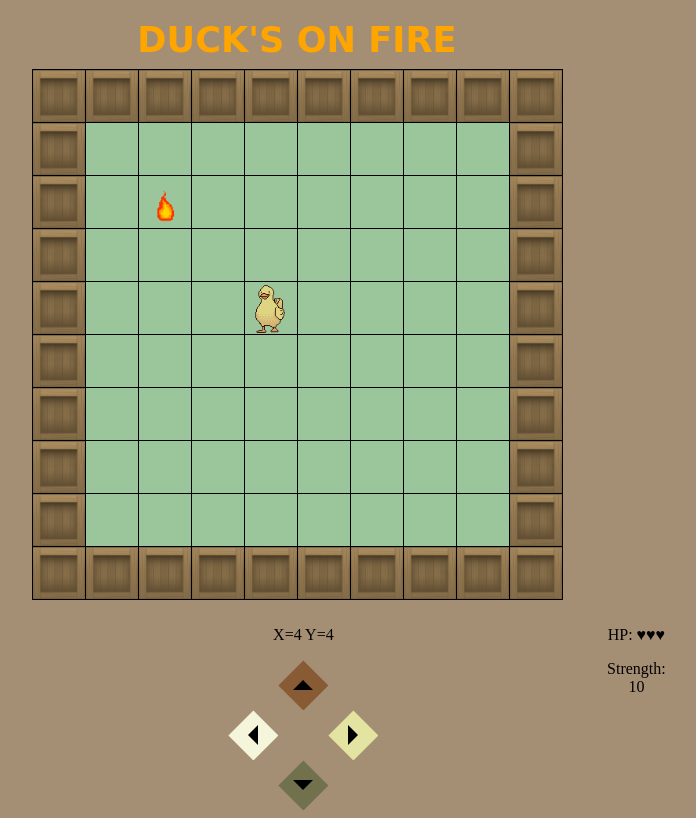
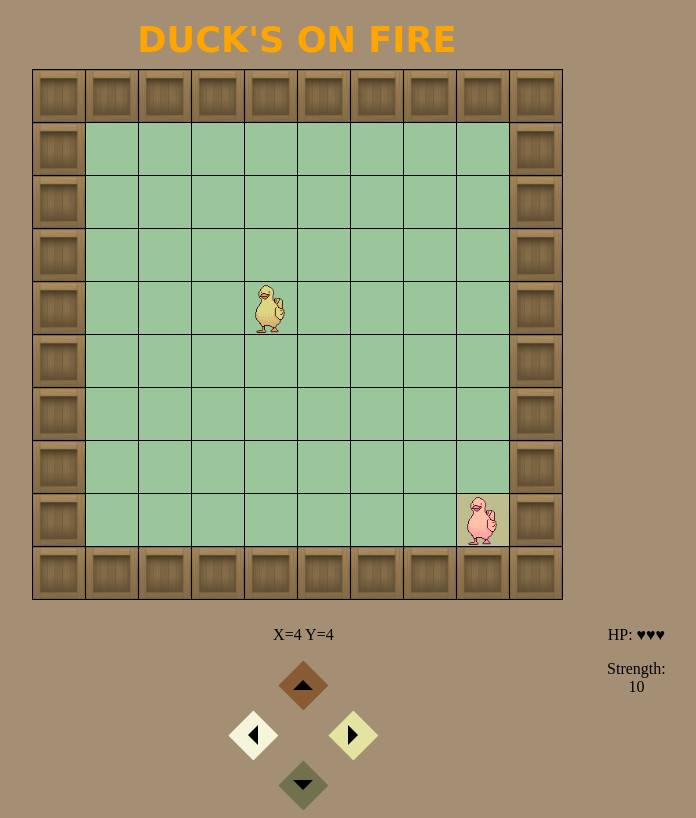
Before and after one commit to anndra17/IBM_Practice, a React (Vite) app: page / in a window 1280 px wide. Shown: the top 818 px of the page, without its empty margins (343-1039 px from the left). Built offline with nearby package versions, Linux system fonts and the light colour scheme.

Commit message:
Modified the opponent cell

```diff
--- a/src/components/MapBase.jsx
+++ b/src/components/MapBase.jsx
@@ -8,40 +8,42 @@ import duckLeftImage from "./../assets/duck_left.gif";
 import duckRightImage from "./../assets/duck_right.gif";
 
 const MapBase = ({ x, y, direction }) => {
-  const [yellowDot, setYellowDot] = useState({ x: 1, y: 1 });
+  const [opponent, setOpponent] = useState({ x: 8, y: 8, direction: "UP" });
   const [prevPosition, setPrevPosition] = useState({ x: 1, y: 1 });
 
-  const moveYellowDot = () => {
+  const moveOpponent = () => {
     const possibleMoves = [
-      { x: 0, y: -1 }, // Up
-      { x: 0, y: 1 },  // Down
-      { x: -1, y: 0 }, // Left
-      { x: 1, y: 0 },  // Right
+      { x: 0, y: -1, direction: "DOWN" },  // Up
+      { x: 0, y: 1, direction: "UP" },     // Down
+      { x: -1, y: 0, direction: "LEFT" },  // Left
+      { x: 1, y: 0, direction: "RIGHT" },  // Right
     ];
 
     const currentMove = possibleMoves[Math.floor(Math.random() * possibleMoves.length)];
 
-    setYellowDot((prev) => {
+    setOpponent((prev) => {
       const newX = prev.x + currentMove.x;
       const newY = prev.y + currentMove.y;
 
       if (newX >= 1 && newX <= 8 && newY >= 1 && newY <= 8) {
-        return { x: newX, y: newY };
+        return { x: newX, y: newY, direction: currentMove.direction };
       }
       return prev;
     });
   };
 
   useEffect(() => {
-    const interval = setInterval(moveYellowDot, 1000);
-    return () => clearInterval(interval);
+    const opponentInterval = setInterval(moveOpponent, 1000);
+    return () => {
+      clearInterval(opponentInterval);
+    };
   }, []);
 
   useEffect(() => {
     setPrevPosition({ x, y });
   }, [x, y]);
 
-  const getDuckImage = () => {
+  const getDuckImage = (direction) => {
     switch (direction) {
       case "UP":
         return duckUpImage;
@@ -66,8 +68,8 @@ const MapBase = ({ x, y, direction }) => {
 
         if (col === x && row === y) {
           className = "duck-cell";
-        } else if (col === yellowDot.x && row === yellowDot.y) {
-          className = "fire-cell";
+        } else if (col === opponent.x && row === opponent.y) {
+          className = "opponent-cell";
         }
 
         cells.push(
@@ -77,9 +79,16 @@ const MapBase = ({ x, y, direction }) => {
             style={isBorderCell ? { backgroundImage: `url(${marginImage})`, backgroundSize: 'cover' } : {}}>
             {className === "duck-cell" && (
               <img
-                src={getDuckImage()}
+                src={getDuckImage(direction)}
                 alt="Duck"
                 className="duck-image"
+              />
+            )}
+            {className === "opponent-cell" && (
+              <img
+                src={getDuckImage(opponent.direction)}
+                alt="Opponent Duck"
+                className="duck-image duck-opponent-image"
               />
             )}
           </td>
--- a/src/styles/MapBase.css
+++ b/src/styles/MapBase.css
@@ -31,14 +31,7 @@
   background-color: rgb(155, 198, 155);
 }
 
-.duck-up,
-.duck-down,
-.duck-left,
-.duck-right {
-  position: absolute;
-  transition: transform 0.5s ease-in-out;
-  /* Adjust the duration and timing function as needed */
-}
+
 
 .duck-up {
   transform: translateY(-50px);
@@ -66,14 +59,17 @@
   margin-bottom: 10px;
 }
 
-.fire-cell {
-  background-image: url('./../assets/fire.gif');
+.opponent-cell {
   background-size: contain;
   /* Ajustează dimensiunea pentru a se potrivi conținutului */
   background-repeat: no-repeat;
   /* Asigură că imaginea nu se repetă */
   background-position: center;
+  position: absolute;
+  width: 50px;
+  height: 50px;
   background-color: rgb(155, 198, 155);
+  filter:  hue-rotate(-50deg);
 }
 
 @keyframes flame {
```
